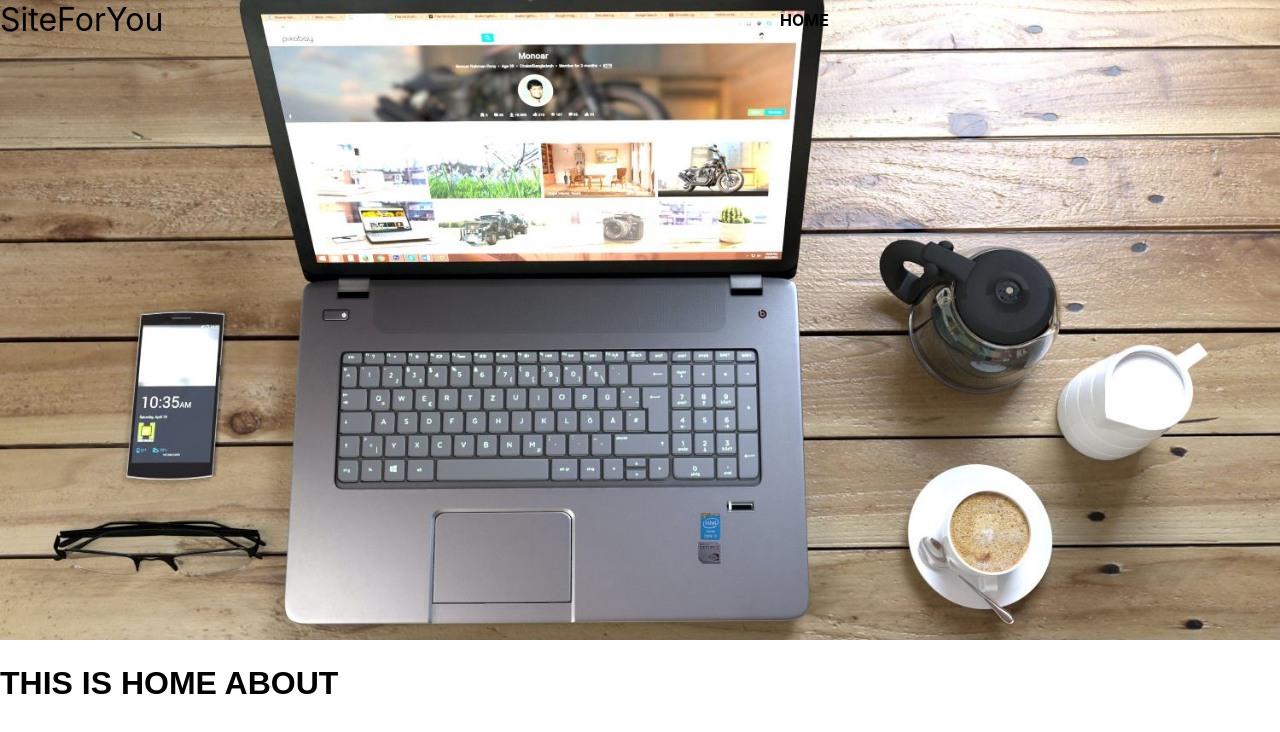
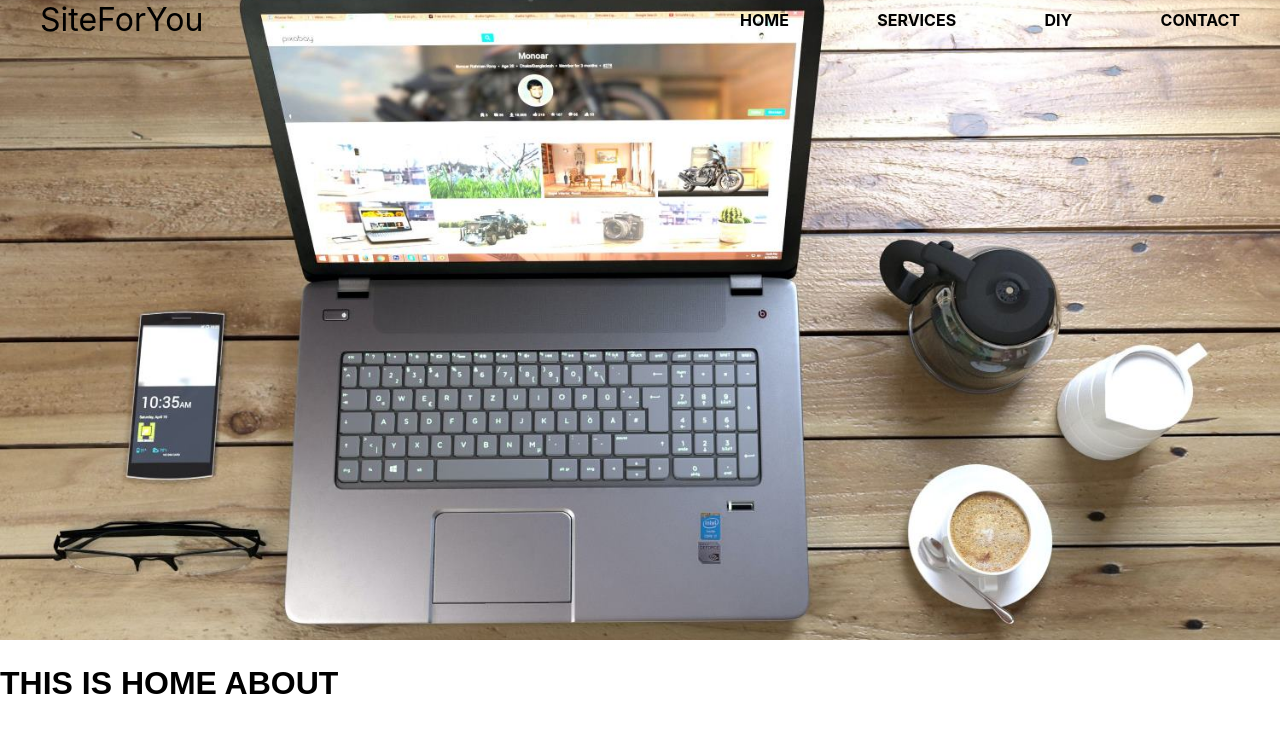
Before and after one commit to vikhulei/siteforyou, a React (Create React App) app: page / in a window 1280 px wide. Shown: the top 732 px of the page. Built offline with nearby package versions, Linux system fonts and the light colour scheme.

Commit message:
navigation added

```diff
--- a/src/components/navbar/Navbar.js
+++ b/src/components/navbar/Navbar.js
@@ -6,6 +6,9 @@ const Navbar = () => {
             <Logo>SiteForYou</Logo>
             <NavbarWrapper>
                 <NavbarItem href="#">HOME</NavbarItem>
+                <NavbarItem href="#">SERVICES</NavbarItem>
+                <NavbarItem href="#">DIY</NavbarItem>
+                <NavbarItem href="#">CONTACT</NavbarItem>
             </NavbarWrapper>
         </Wrapper>
     )
--- a/src/components/navbar/NavbarStyle.js
+++ b/src/components/navbar/NavbarStyle.js
@@ -1,11 +1,14 @@
 import styled from "styled-components";
 
 const Wrapper = styled.div`
+    position: absolute;
+    box-sizing: border-box;
     width: 100%;
-    position: absolute;
+    padding: 0 40px;
     display: flex;
     justify-content: space-between;
     align-items: center;
+    // background-color: lightgray;
 `
 const Logo = styled.div`
     font-size: 2rem;
@@ -14,6 +17,9 @@ const Logo = styled.div`
 
 const NavbarWrapper = styled.div`
     width: 500px;
+    display: flex;
+    justify-content: space-between;
+    // background-color: gray;
 `
 
 const NavbarItem = styled.a`
```
